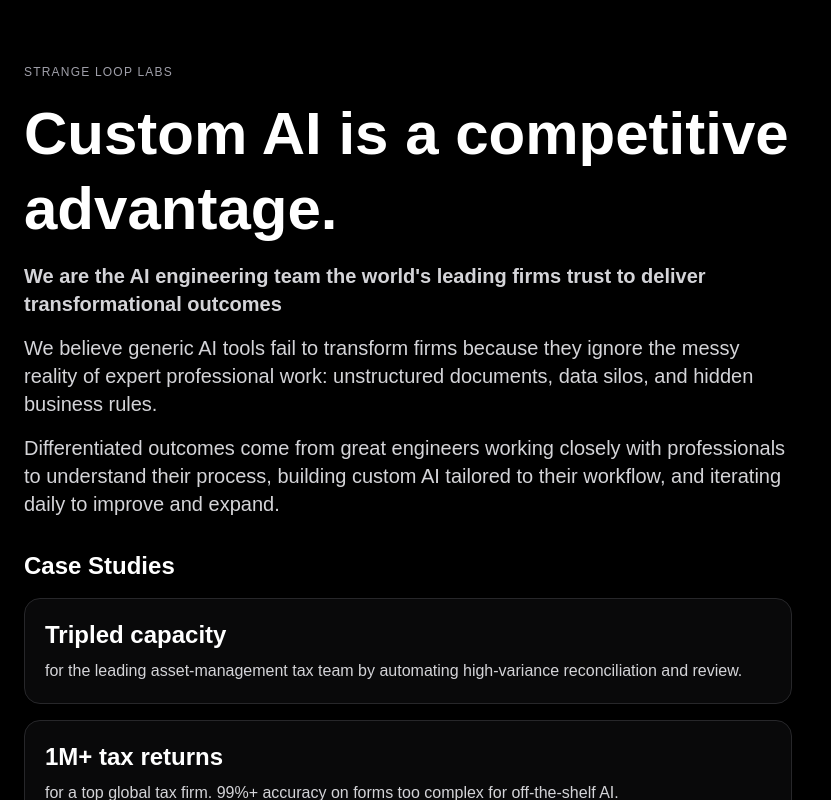
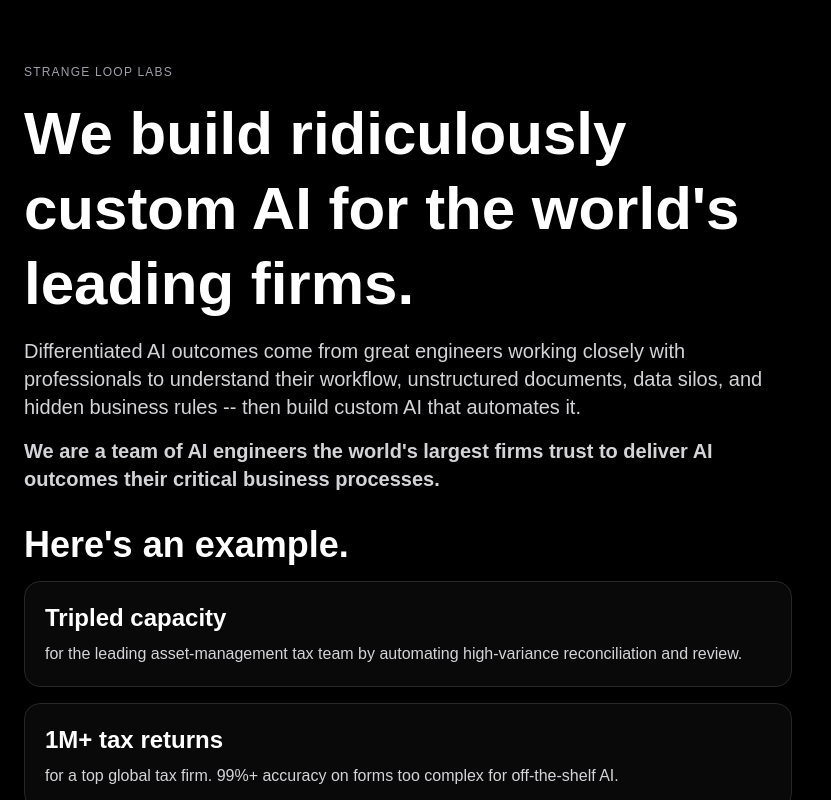
Before and after one commit to rickbhardwaj/strange-loop-manifesto, a Next.js app: page / in a window 1280 px wide. Shown: the top 800 px of the page, without its empty margins (0-831 px from the left). Built offline with nearby package versions, Linux system fonts and the light colour scheme.

Commit message:
Update hero headline and copy; tweak Case Studies subsection heading

```diff
--- a/src/app/page.tsx
+++ b/src/app/page.tsx
@@ -8,16 +8,16 @@
           <div className="max-w-3xl space-y-4">
             <p className="uppercase tracking-widest text-xs text-zinc-400">Strange Loop Labs</p>
             <h1 className="text-4xl md:text-6xl font-semibold leading-tight">
-              Custom AI is a competitive advantage.
+              We build ridiculously custom AI for the world's leading firms.
             </h1>
+            {/* <p className="text-lg md:text-xl text-zinc-300">
+              Generic AI tools fail to transform firms because they ignore the messy reality of expert professional work: unstructured documents, data silos, and hidden business rules.
+            </p> */}
+            <p className="text-lg md:text-xl text-zinc-300">
+              Differentiated AI outcomes come from great engineers working closely with professionals to understand their workflow, unstructured documents, data silos, and hidden business rules -- then build custom AI that automates it.
+            </p>
             <p className="text-lg md:text-xl text-zinc-300 font-bold">
-              We are the AI engineering team the world's leading firms trust to deliver transformational outcomes
-            </p>
-            <p className="text-lg md:text-xl text-zinc-300">
-              We believe generic AI tools fail to transform firms because they ignore the messy reality of expert professional work: unstructured documents, data silos, and hidden business rules.
-            </p>
-            <p className="text-lg md:text-xl text-zinc-300">
-              Differentiated outcomes come from great engineers working closely with professionals to understand their process, building custom AI tailored to their workflow, and iterating daily to improve and expand.
+              We are a team of AI engineers the world's largest firms trust to deliver AI outcomes their critical business processes.
             </p>
 
             {/* <p className="text-lg md:text-xl text-zinc-300 font-bold">
@@ -30,7 +30,7 @@
               - Fully replaced a PE-backed wealth management firm's BPO spend with AI
             </p> */}
             <div className="mt-8">
-              <h2 className="text-xl md:text-2xl font-semibold">Case Studies</h2>
+              <h2 className="text-xl md:text-4xl font-semibold">Here's an example.</h2>
               <div className="mt-4 space-y-4">
                 {[
                   {
```
